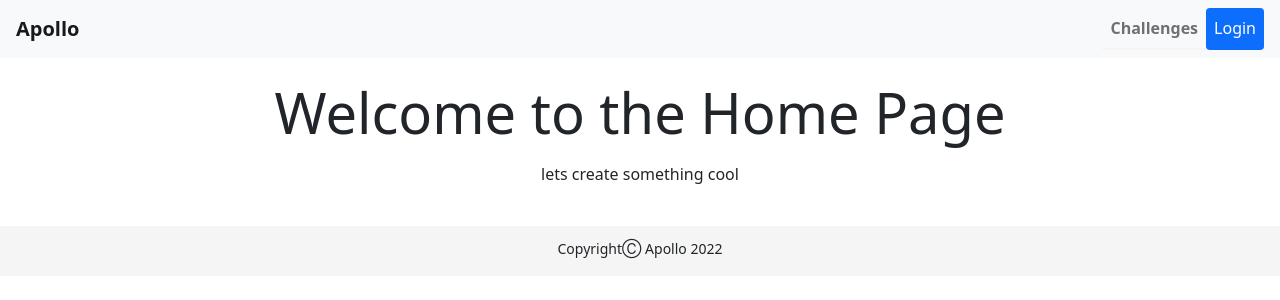
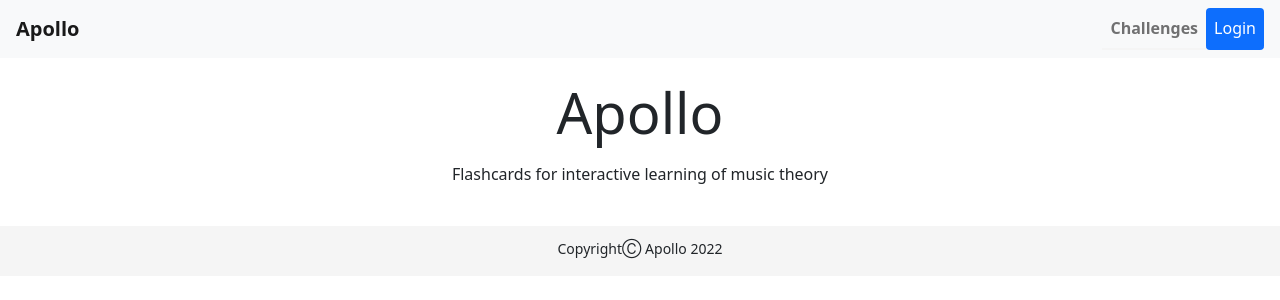
Before and after one commit to B2B-Music-Lesson/Frontend, a React (Create React App) app: page / in a window 1280 px wide. Shown: the top 300 px of the page. Built offline with nearby package versions, Linux system fonts and the light colour scheme.

Commit message:
Add files via upload

```diff
--- a/src/pages/Home.jsx
+++ b/src/pages/Home.jsx
@@ -5,8 +5,8 @@ function Home() {
   return (
     <div className="home">
      <ActionBanner
-     headerText="Welcome to the Home Page"
-     subText="lets create something cool"
+     headerText="Apollo"
+     subText="Flashcards for interactive learning of music theory"
      />
 
     </div>
```
